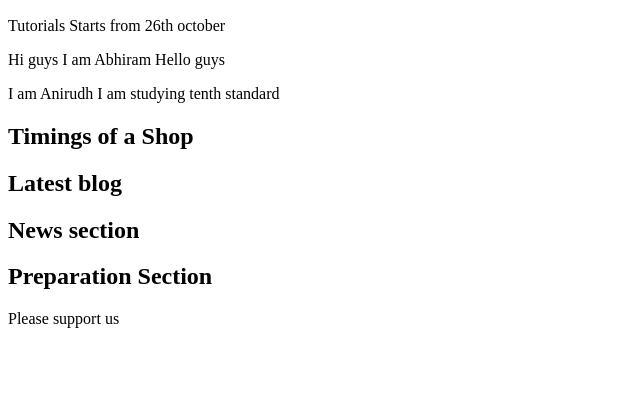
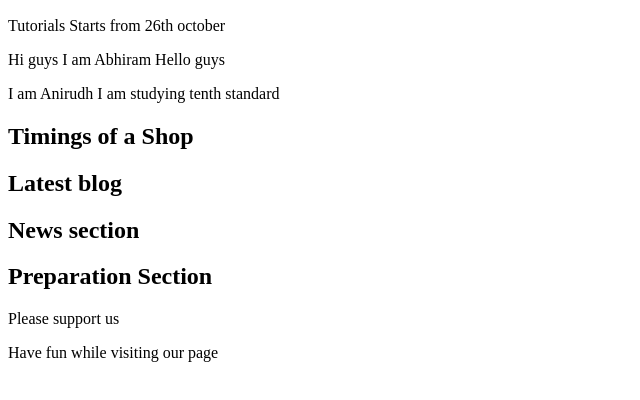
Before and after one commit to Abhi-830/A_Z-version-control, a plain HTML site: page index.html in a window 1280 px wide. Shown: the part 110-510 px from the top of the page, without its empty margins (0-640 px from the left). Drawn offline with Linux system fonts and the light colour scheme.

Commit message:
Added having fun p tag in html file

```diff
--- a/index.html
+++ b/index.html
@@ -26,6 +26,7 @@
     </section>
     <footer>
         <p>Please support us</p>
+        <p>Have fun while visiting our page</p>
     </footer>
 </body>
 </html>
```
